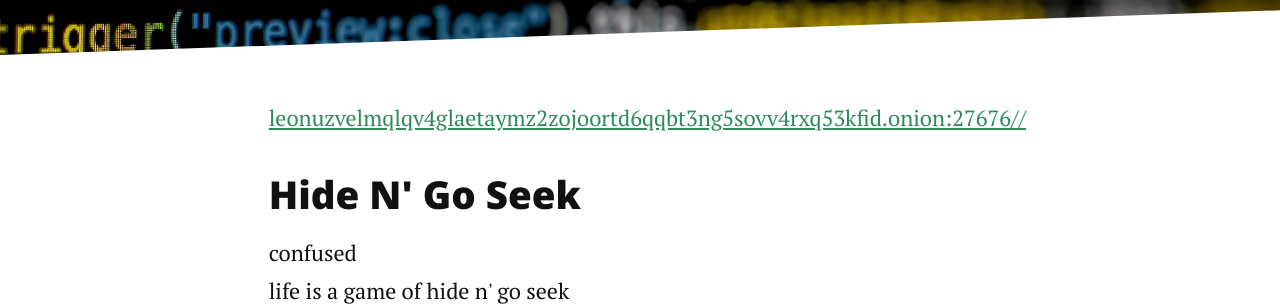
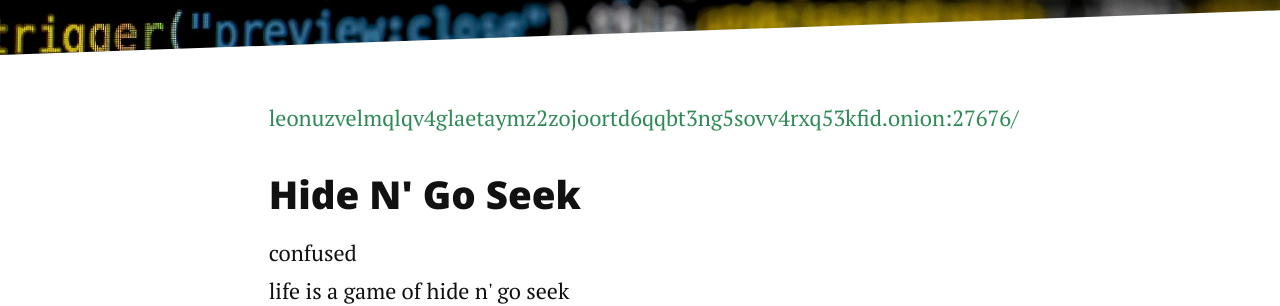
Before and after one commit to leonuz/leonuz.github.io, a Jekyll site: the page built from hidden.md, in a window 1280 px wide. Shown: the part 231-537 px from the top of the page. Built offline with Jekyll 4.4.1, drawn with Linux system fonts in a browser that asks for light colours; nearby versions of some CDN libraries; some of the changed lines change nothing that is shown.

Commit message:
minor change

```diff
--- a/hidden.md
+++ b/hidden.md
@@ -5,7 +5,7 @@ title: hidden
 
 <div class="post">
 
-<p><a href="http://leonuzvelmqlqv4glaetaymz2zojoortd6qqbt3ng5sovv4rxq53kfid.onion:27676//">leonuzvelmqlqv4glaetaymz2zojoortd6qqbt3ng5sovv4rxq53kfid.onion:27676//</a></p>
+<p><a>leonuzvelmqlqv4glaetaymz2zojoortd6qqbt3ng5sovv4rxq53kfid.onion:27676/</a></p>
 <h3 id="hide-n-go-seek">Hide N&#39; Go Seek</h3>
 <p>confused<br>life is a game of hide n&#39; go seek<br>for yourself<br>for your beliefs<br>for your values<br>for your destiny<br>what if<br>it doesn&#39;t want to be found?  </p>
 <p><strong>Zia Jaycee May Trent</strong></p>
```
